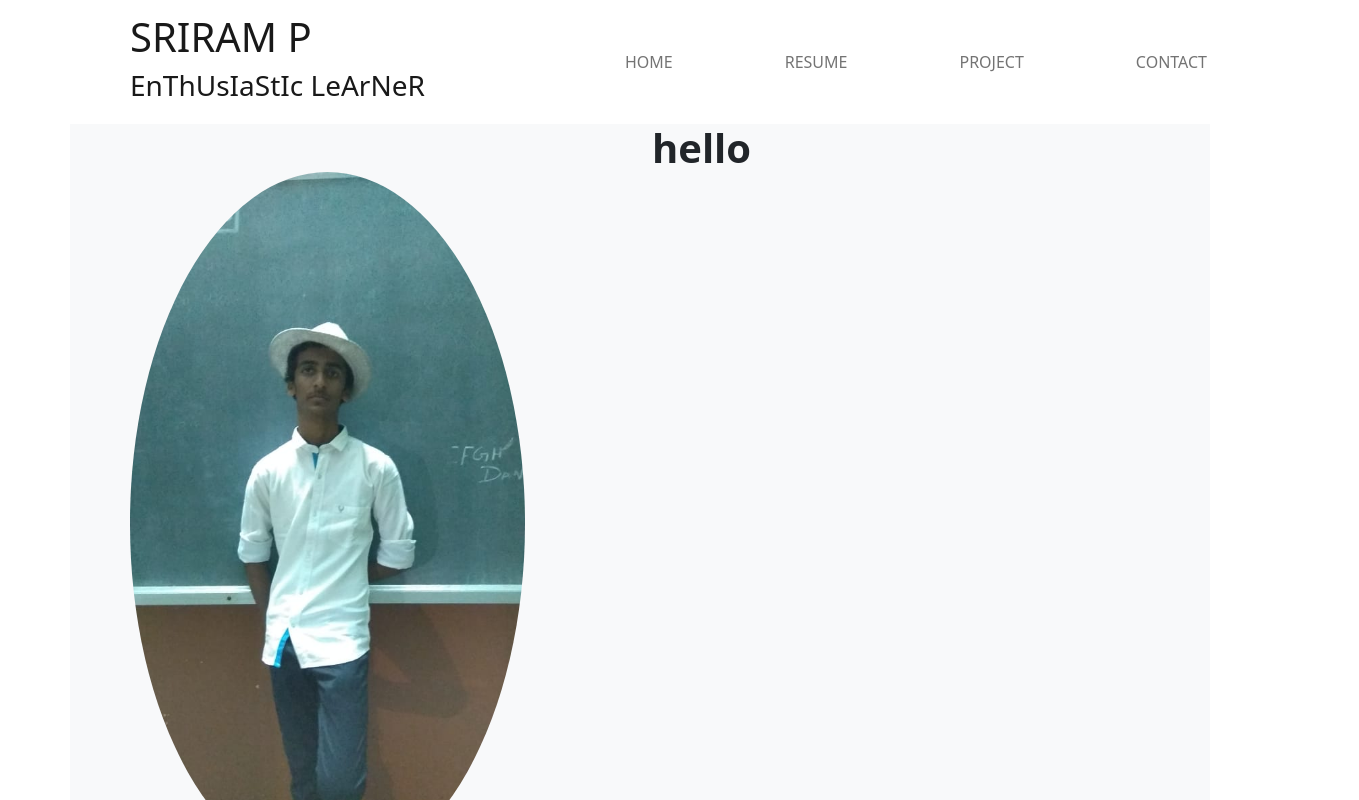
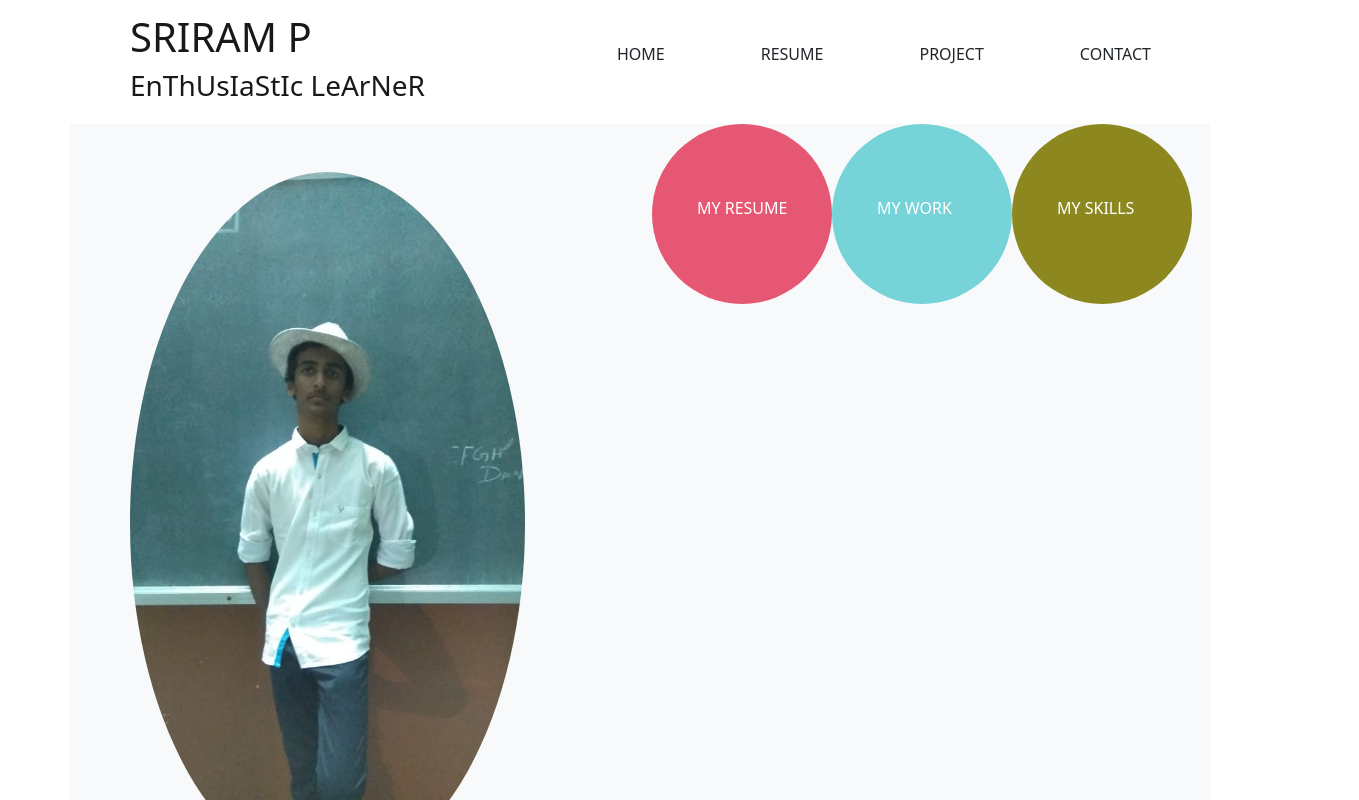
Before and after one commit to dev-sriramp/portfolio, a React (Create React App) app: page /home in a window 1280 px wide. Shown: the top 800 px of the page, 1359 px wide, since content can reach past the window. Built offline with nearby package versions, Linux system fonts and the light colour scheme.

Commit message:
added another page

```diff
--- a/src/App.js
+++ b/src/App.js
@@ -1,6 +1,7 @@
 import React, { Component, } from 'react';
 import './App.css';
 import HomePage from './HomePage';
+import Error from './Error';
 
 import {
   BrowserRouter as Router,
@@ -14,6 +15,9 @@ class App extends Component {
       <Route exact path="/home">
           <HomePage />
         </Route>
+        <Route exact path="/error">
+          <Error />
+        </Route>
 
         <Route exact path="/">
           <Redirect to="/home" />
--- /dev/null
+++ b/src/Error.css
@@ -0,0 +1,7 @@
+.zoom{
+    text-align: center;
+    margin-top: 20%;
+}
+.zoomnot{
+    text-align: center;
+}
--- /dev/null
+++ b/src/Error.js
@@ -0,0 +1,13 @@
+import React, { Component } from 'react';
+import './Error.css';
+class Error extends Component {
+    render(){
+        return(
+            <div>
+                <h1 className='zoom'>404 NOT FOUND</h1>
+                <h6 className='zoomnot'>Will Available Soon</h6>
+            </div>
+        )
+    }
+}
+export default Error;
--- a/src/HomePage.css
+++ b/src/HomePage.css
@@ -1,4 +1,33 @@
-.mine{
+.mine {
     border-radius: 50%;
     width: 90%;
-  }
+}
+
+.dot {
+    height: 200px;
+    width: 200px;
+    background-color: #bbb;
+    border-radius: 50%;
+    display: inline-block;
+    text-align: center;
+    border: 2px solid #ffe720;
+    z-index: 50;
+}
+
+.pink {
+    background-color: #e55773;
+    color: #ffffff;
+}
+
+.blue {
+    background-color: #76d3d7;
+    color: #ffffff;
+}
+
+.yellow {
+    background-color: #8d8720;
+    color: #ffffff;
+}
+.move:hover{
+    cursor: pointer;
+}
--- a/src/HomePage.js
+++ b/src/HomePage.js
@@ -1,4 +1,5 @@
 import React, { Component } from 'react';
+import { Route, Redirect } from 'react-router-dom';
 import './HomePage.css';
 import Img from './assets/Port_Image.jpg';
 class HomePage extends Component {
@@ -6,19 +7,25 @@ class HomePage extends Component {
   constructor(props) {
     super(props);
     this.state = {
-      show: false
+      show: false,
+      SiteName: "",
     };
     this.toggleMenu = this.toggleMenu.bind(this);
   }
 
-  toggleMenu(){
+  toggleMenu() {
     this.setState({
       show: !this.state.show
     })
   }
 
+  find = siteValue => () => {
+    if (siteValue === 'myresume') {
+      window.location.href = '/error'
+    }
+  }
   render() {
-    const shown = (this.state.show) ? "show" : "" ;
+    const shown = (this.state.show) ? "show" : "";
     return (
 
       <div >
@@ -33,29 +40,33 @@ class HomePage extends Component {
               </a>
               <div className={"collapse navbar-collapse " + shown}>
                 <ul className='navbar-nav mx-5 px-5'>
-                <li className='nav-item active px-5'><a href='#' className='nav-link'>HOME</a></li>
-                <li className='nav-item px-5'><a href='#' className='nav-link'>RESUME</a></li>
-                <li className='nav-item px-5'><a href='#' className='nav-link'>PROJECT</a></li>
-                <li className='nav-item px-5'><a href='#' className='nav-link'>CONTACT</a></li>
+                  <li className='nav-item px-5 move' onClick={this.find('myresume')}><p>HOME</p></li>
+                  <li className='nav-item px-5 move' onClick={this.find('myresume')}><p>RESUME</p></li>
+                  <li className='nav-item px-5 move' onClick={this.find('myresume')}><p>PROJECT</p></li>
+                  <li className='nav-item px-5 move' onClick={this.find('myresume')}><p>CONTACT</p></li>
                 </ul>
               </div>
             </div>
           </nav>
         </header>
         <div className='container bg-light'>
-
           <div className='row'>
-        <div className = 'col-sm-12 col-md-6'>
-
-					<img src= {Img} alt="pic" className='mine img-fluid p-5'/>
+            <div className='col-sm-12 col-md-6'>
+              <img src={Img} alt="pic" className='mine rounded-circle p-5' />
             </div>
             <div className='col-sm-12 col-md-6'>
-        <h1><strong>hello</strong></h1>
+              <span className="move" onClick={this.find('myresume')}>
+                <svg className="bd-placeholder-img rounded-circle" width="180" height="180" xmlns="http://www.w3.org/2000/svg" preserveAspectRatio="xMidYMid slice" focusable="false" role="img" aria-label="Placeholder: 140x140"><title>MY RESUME</title><rect width="100%" height="100%" fill="#e55773" ></rect><text x="25%" y="50%" fill="#ffffff">MY RESUME</text></svg>
+              </span>
+              <span className="move" onClick={this.find('myresume')}>
+                <svg className="bd-placeholder-img rounded-circle" width="180" height="180" xmlns="http://www.w3.org/2000/svg" preserveAspectRatio="xMidYMid slice" focusable="false" role="img" aria-label="Placeholder: 140x140"><title>MY WORKS</title><rect width="100%" height="100%" fill="#76d3d7"></rect><text x="25%" y="50%" fill="#ffffff">MY WORK</text></svg>
+              </span>
+              <span className="move" onClick={this.find('myresume')}>
+                <svg className="bd-placeholder-img rounded-circle" width="180" height="180" xmlns="http://www.w3.org/2000/svg" preserveAspectRatio="xMidYMid slice" focusable="false" role="img" aria-label="Placeholder: 140x140"><title>MY SKILLS</title><rect width="100%" height="100%" fill="#8d8720"></rect><text x="25%" y="50%" fill="#ffffff">MY SKILLS</text></svg>
+              </span>
             </div>
           </div>
-
         </div>
-
       </div>
     );
   }
```
Lines whose indentation alone changed are shown as unchanged.
